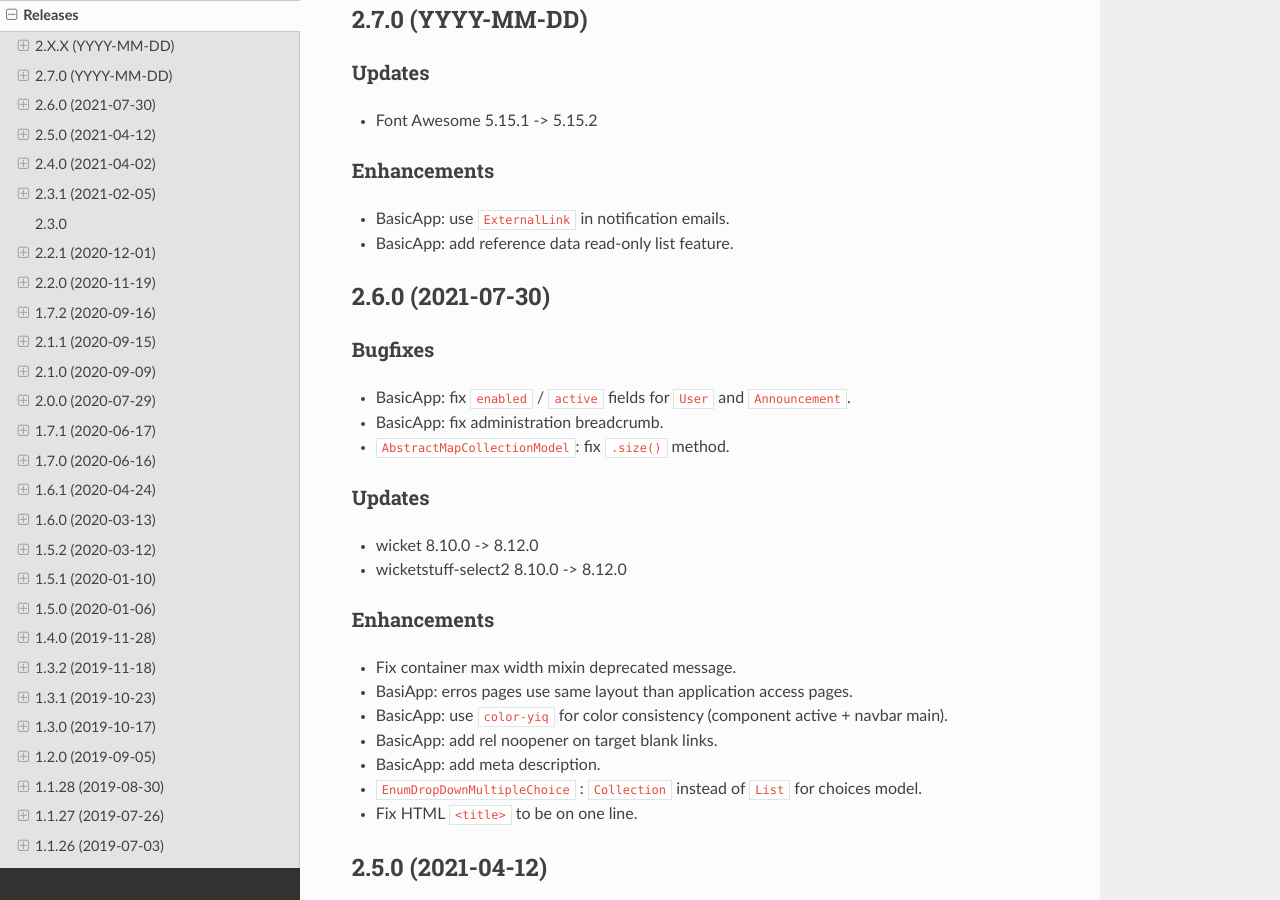
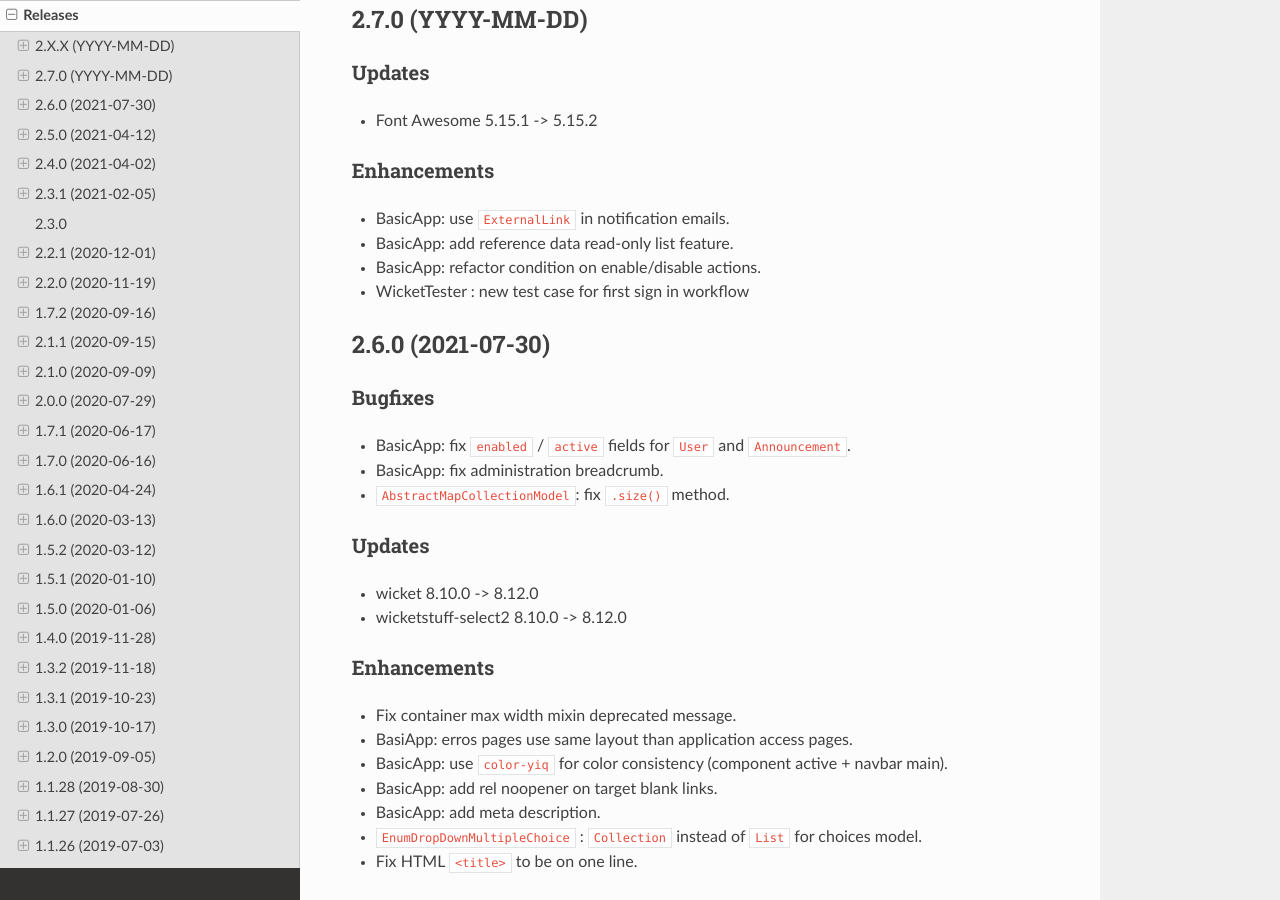
Before and after one commit to igloo-project/igloo-doc, a Sphinx documentation site: the page built from source/release-notes/releases.rst, in a window 1280 px wide and 900 px high, scrolled down 435 px. Built offline with Sphinx 7.4.7 and the Read the Docs theme 2.0.0, drawn with Linux system fonts in a browser that asks for light colours.

Commit message:
2.7.0: release notes

```diff
--- a/source/release-notes/releases.rst
+++ b/source/release-notes/releases.rst
@@ -34,6 +34,8 @@
 
 * BasicApp: use ``ExternalLink`` in notification emails.
 * BasicApp: add reference data read-only list feature.
+* BasicApp: refactor condition on enable/disable actions.
+* WicketTester : new test case for first sign in workflow
 
 .. _v2.6.0:
 
```
